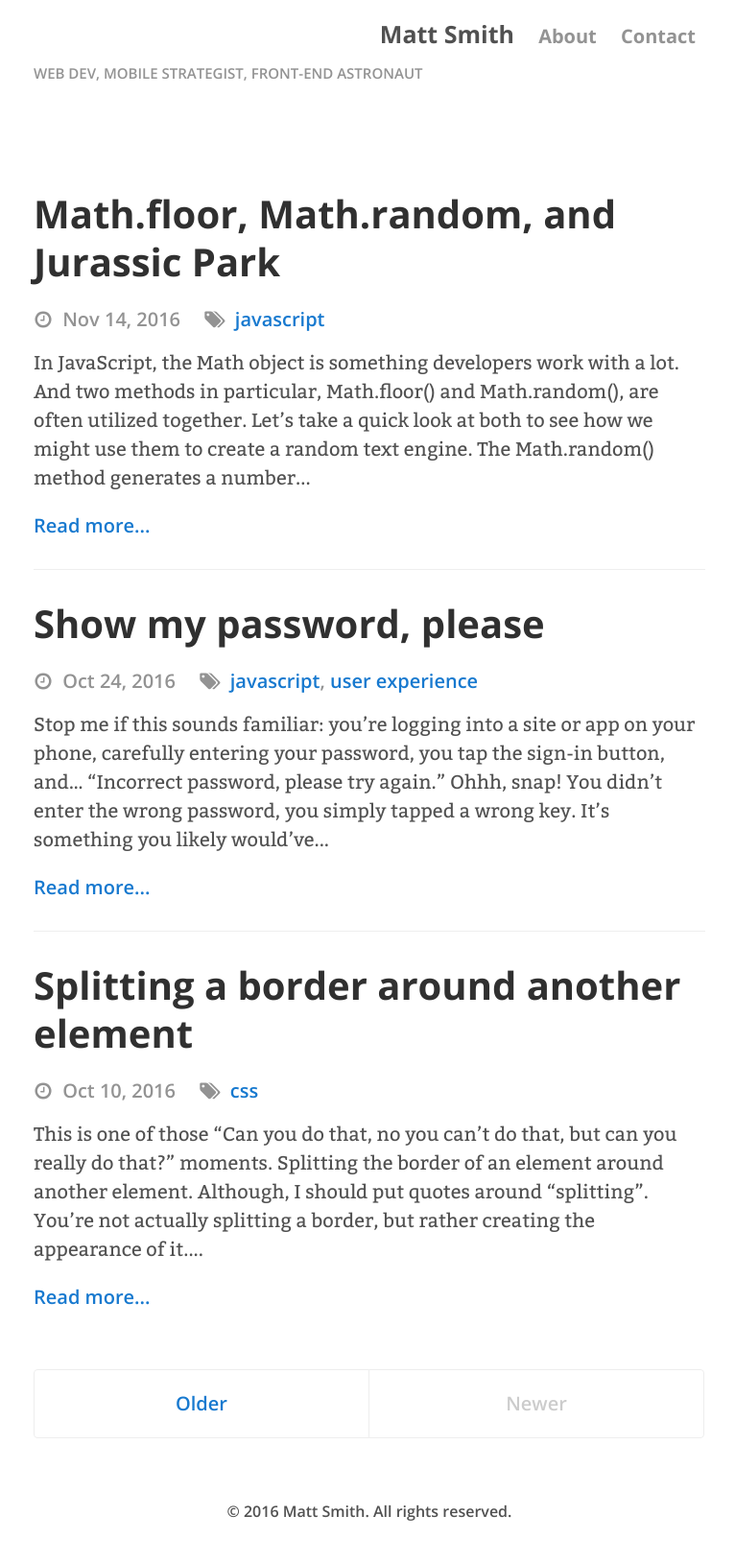
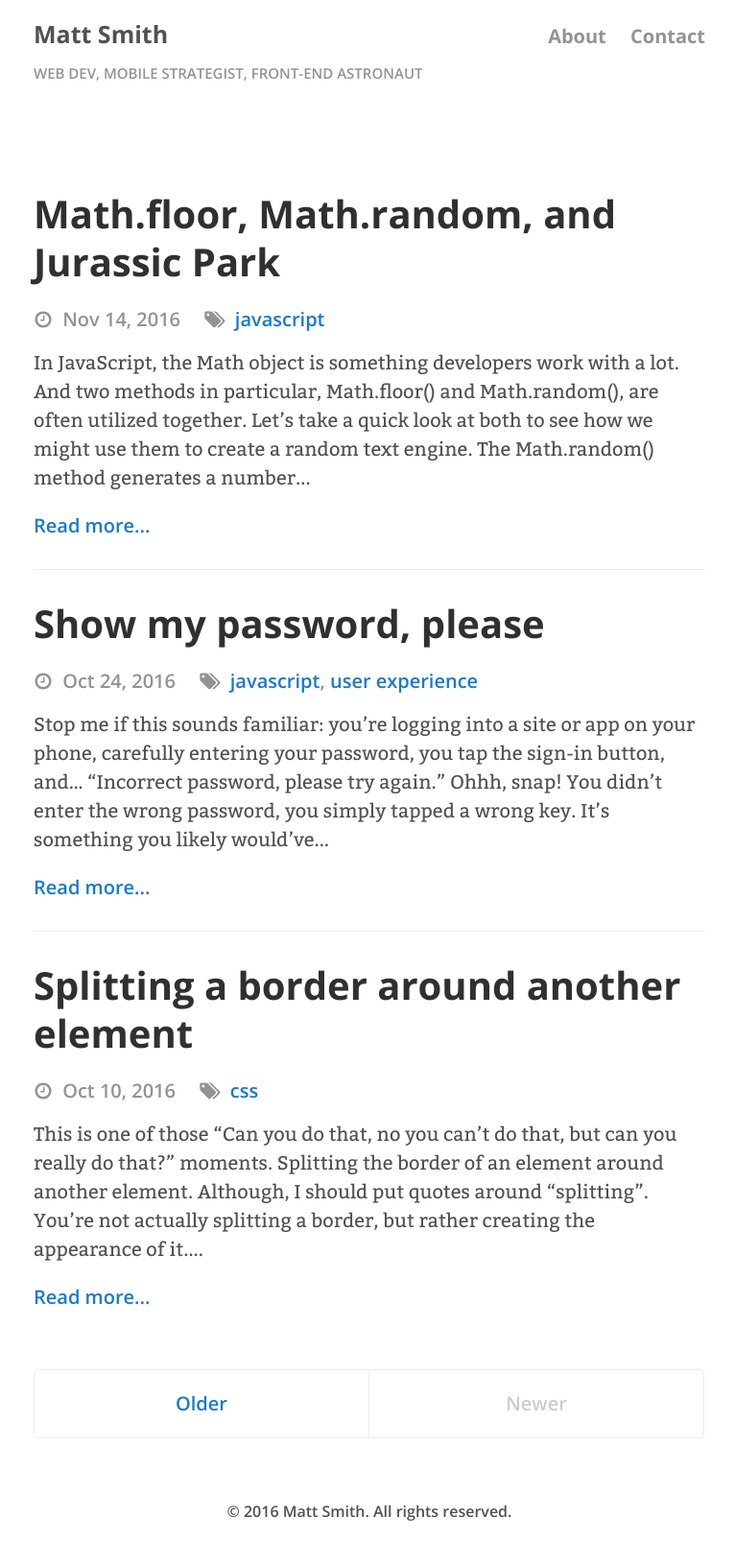
Before and after one commit to AllThingsSmitty/allthingssmitty.github.io, a Jekyll site: the page built from index.html, in a window 1280 px wide. Shown: the whole page at 96% size, without its empty margins (255-1021 px from the left). Built offline with Jekyll 4.4.1, drawn with Linux system fonts in a browser that asks for light colours; the list of posts is cut into pages by our own code; comment, search, counter and statistics services are not loaded.

Commit message:
Minor edit ✏️

```diff
--- a/_sass/_masthead.scss
+++ b/_sass/_masthead.scss
@@ -30,12 +30,15 @@
         font-weight: 700;
         line-height: 1.75;
         list-style: none;
-        margin: 0 .5rem;
+        margin: 0;
       }
 
-      .title {
+      li:last-child {
+        margin-left: 1rem;
+      }
+
+      li:first-child {
         float: left;
-        margin-left: 0;
       }
     }
   }
```
